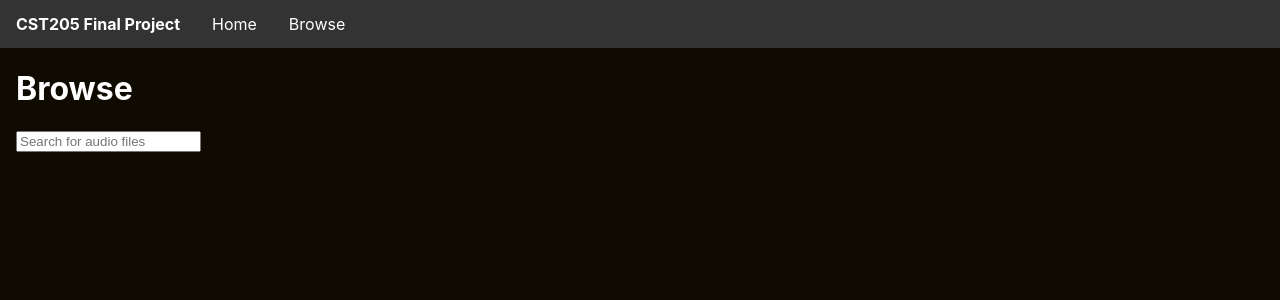
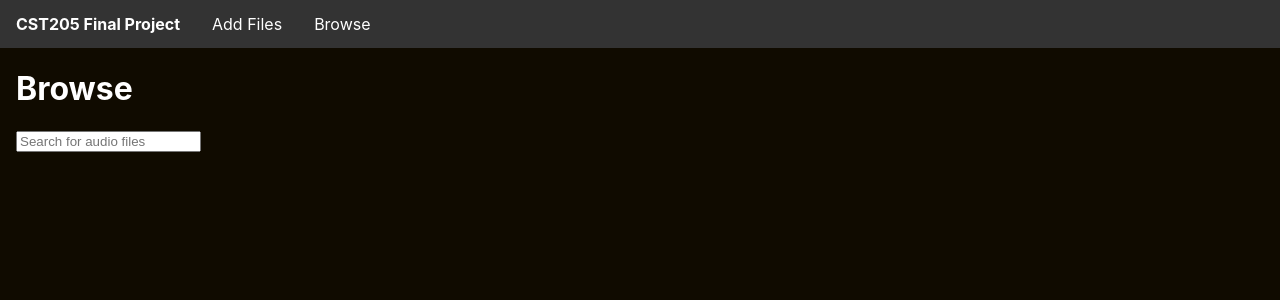
Before and after one commit to BenMeie/CST205-Team-3479, a Flask app: page /browse in a window 1280 px wide. Shown: the top 300 px of the page. Run offline with Flask 3, Linux system fonts and the light colour scheme.

Commit message:
change home to add files

```diff
--- a/templates/layout.html
+++ b/templates/layout.html
@@ -10,7 +10,7 @@
     <nav>
         <ul class="nav-list">
             <li class="nav-item"><a class="nav-brand" href="{{ url_for('start') }}">CST205 Final Project</a></li>
-            <li class="nav-item"><a class="nav-link" href="{{ url_for('start') }}">Home</a></li>
+            <li class="nav-item"><a class="nav-link" href="{{ url_for('start') }}">Add Files</a></li>
             <li class="nav-item"><a class="nav-link" href="{{ url_for('browse') }}">Browse</a></li>
         </ul>
     </nav>
```
